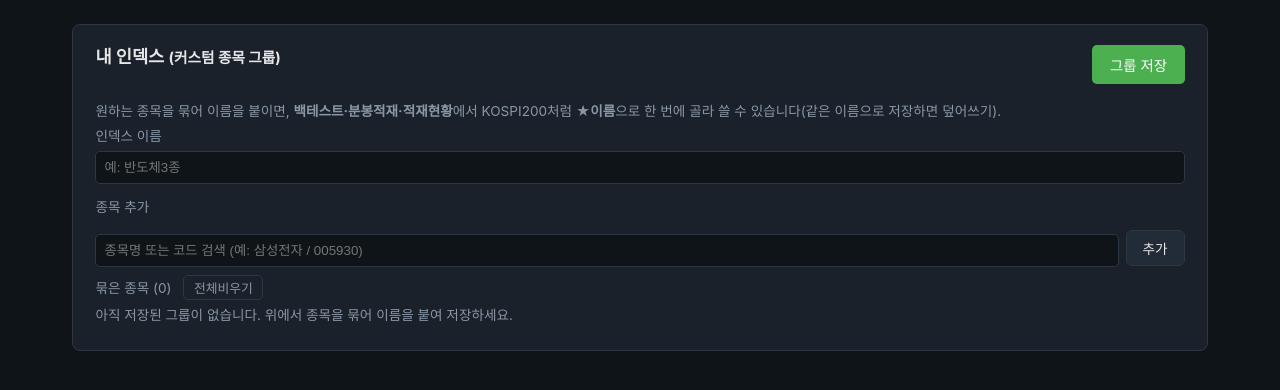
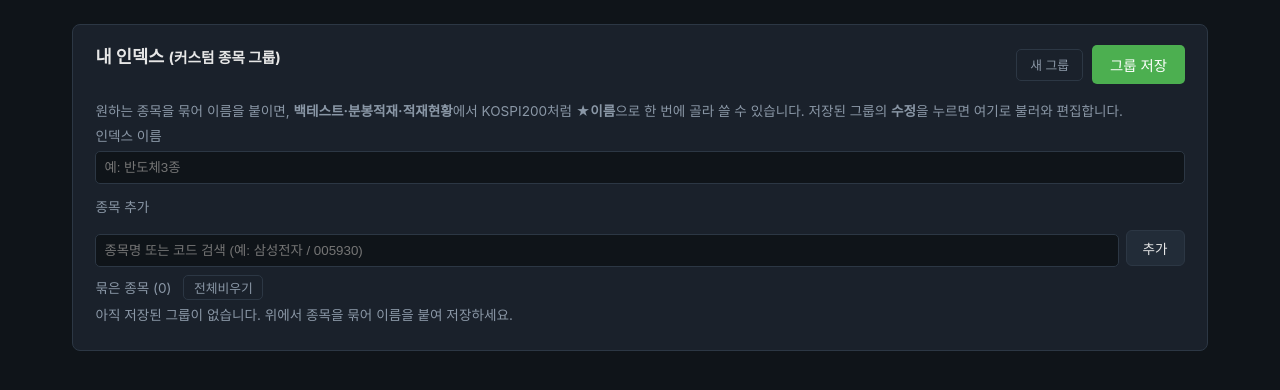
Before and after one commit to JeongSeongMok/buylow, a FastAPI app: page /groups in a window 1280 px wide. Shown: the part 119-509 px from the top of the page. Run offline with FastAPI, Linux system fonts and the light colour scheme.

Commit message:
feat(groups): 커스텀 인덱스 수정(편집·이름변경) 지원
그룹 탭에서 저장된 그룹을 편집할 수 있게 했다. '수정' 버튼이 이름·종목을 폼에 불러오고,
저장하면 덮어쓰기한다. 이름을 바꿔 저장하면 rename(옛 키 삭제).

- groups.html: 저장된 그룹 행에 '수정' 버튼 + 상단 '새 그룹'(초기화). cEdit(key)가 C_INDICES에서
  이름·종목을 폼에 로드(편집 배너 표시), cResetForm()으로 초기화. hidden original_key.
- routes /universe/custom: original_key가 있고 이름이 바뀌면 옛 키 삭제(rename).

테스트: 종목 수정(덮어쓰기) + 이름변경(rename) e2e. (198 passed) CLAUDE/README 반영.

Co-Authored-By: Claude Opus 4.8 <noreply@anthropic.com>

```diff
--- a/orchestrator/dashboard/templates/groups.html
+++ b/orchestrator/dashboard/templates/groups.html
@@ -7,12 +7,15 @@
   <div class="actionbar">
     <h2>내 인덱스 <small>(커스텀 종목 그룹)</small></h2>
     <span class="grow"></span>
+    <button type="button" class="ghost" onclick="cResetForm()">새 그룹</button>
     <button type="submit" form="custom-form">그룹 저장</button>
   </div>
   <p class="meta">원하는 종목을 묶어 이름을 붙이면, <b>백테스트·분봉적재·적재현황</b>에서 KOSPI200처럼
-    <b>★이름</b>으로 한 번에 골라 쓸 수 있습니다(같은 이름으로 저장하면 덮어쓰기).</p>
+    <b>★이름</b>으로 한 번에 골라 쓸 수 있습니다. 저장된 그룹의 <b>수정</b>을 누르면 여기로 불러와 편집합니다.</p>
   <form method="post" action="/universe/custom" id="custom-form">
-    <label>인덱스 이름 <input type="text" name="name" placeholder="예: 반도체3종" required></label>
+    <input type="hidden" name="original_key" id="c-original-key" value="">
+    <label>인덱스 이름 <input type="text" name="name" id="c-name" placeholder="예: 반도체3종" required></label>
+    <p class="notice" id="c-edit-banner" hidden></p>
     <div id="c-universe-box">
       <label>종목 추가</label>
       <div class="add-row search-wrap">
@@ -37,10 +40,13 @@
       <tr>
         <td>★ {{ v.label }}</td>
         <td>{{ v.tickers|length }}종목</td>
-        <td><form method="post" action="/universe/custom/delete" style="margin:0"
-              onsubmit="return confirm('\'{{ v.label }}\' 그룹을 삭제할까요?')">
+        <td style="white-space:nowrap">
+          <button type="button" class="ghost" onclick="cEdit('{{ key }}')">수정</button>
+          <form method="post" action="/universe/custom/delete" style="display:inline; margin:0"
+                onsubmit="return confirm('\'{{ v.label }}\' 그룹을 삭제할까요?')">
             <input type="hidden" name="key" value="{{ key }}">
-            <button type="submit" class="ghost">삭제</button></form></td>
+            <button type="submit" class="ghost">삭제</button></form>
+        </td>
       </tr>
       {% endfor %}
     </tbody>
@@ -51,7 +57,8 @@
 </section>
 
 <script>
-  const C_NAMES = {{ names|tojson }};   // 코드→이름(검색·칩 표시)
+  const C_NAMES = {{ names|tojson }};        // 코드→이름(검색·칩 표시)
+  const C_INDICES = {{ custom_indices|tojson }};  // 저장된 그룹(수정 시 폼에 로드)
   let cTickers = [];
   function cLabel(c) { return C_NAMES[c] ? (C_NAMES[c] + ' ' + c) : c; }
   function cSync() {
@@ -90,6 +97,26 @@
     cIn.value = ''; cRes.hidden = true;
   }
   document.addEventListener('click', (e) => { if (!cRes.contains(e.target) && e.target !== cIn) cRes.hidden = true; });
+
+  // 저장된 그룹 '수정' — 이름·종목을 폼에 불러온다(저장 시 덮어쓰기; 이름 바꾸면 rename).
+  function cEdit(key) {
+    const g = C_INDICES[key]; if (!g) return;
+    document.getElementById('c-original-key').value = key;
+    document.getElementById('c-name').value = g.label || key;
+    cTickers = (g.tickers || []).slice();
+    cSync();
+    const b = document.getElementById('c-edit-banner');
+    b.hidden = false;
+    b.innerHTML = '✎ <b>' + (g.label || key) + '</b> 수정 중 — 저장하면 덮어씁니다(이름을 바꾸면 이름도 변경).';
+    window.scrollTo({ top: 0, behavior: 'smooth' });
+    document.getElementById('c-name').focus();
+  }
+  function cResetForm() {
+    document.getElementById('c-original-key').value = '';
+    document.getElementById('c-name').value = '';
+    cTickers = []; cSync();
+    document.getElementById('c-edit-banner').hidden = true;
+  }
   cSync();
 </script>
 {% endblock %}
```
Also changed, not shown: CLAUDE.md (+1 -1 lines), orchestrator/dashboard/routes.py (+7 -2 lines), tests/test_dashboard.py (+13 -0 lines), README.md.
